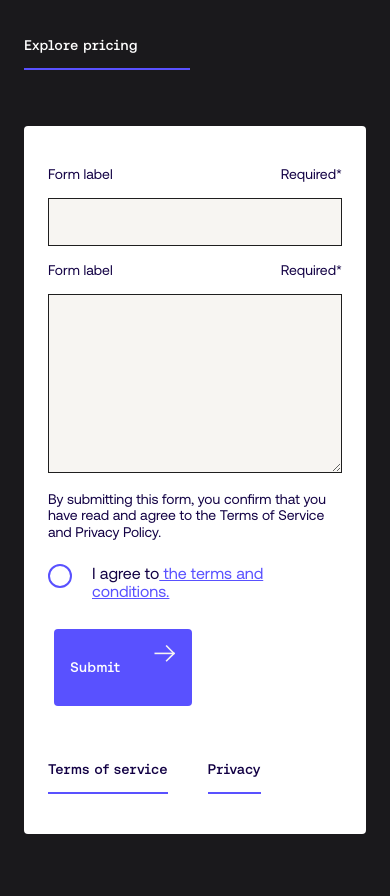
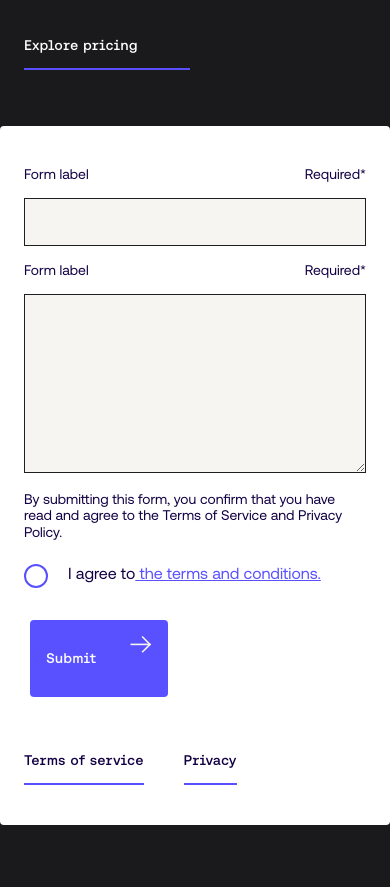
Before and after one commit to ErickRoo/pxpl, a Next.js app: page /components/PreFooter in a window 390 px wide. Shown: the part 1846-2742 px from the top of the page. Built offline with nearby package versions, Linux system fonts and the light colour scheme.

Commit message:
fix: set correct size for form in mobile version

```diff
--- a/components/generic/form-placeholder/form-placeholder.module.scss
+++ b/components/generic/form-placeholder/form-placeholder.module.scss
@@ -4,14 +4,19 @@
 }
 
 .form {
-  max-width: 37.5rem;
+  max-width: 52rem;
   background-color: #fff;
   border-radius: 0.4rem;
   padding: 4rem 2.4rem;
+  margin: 0 -2.4rem;
 
   > p {
     font-size: 1.4rem;
     margin-bottom: 2.4rem;
+  }
+
+  @media screen and (min-width: 480px) {
+    margin: 0;
   }
 
   @screen md {
```
